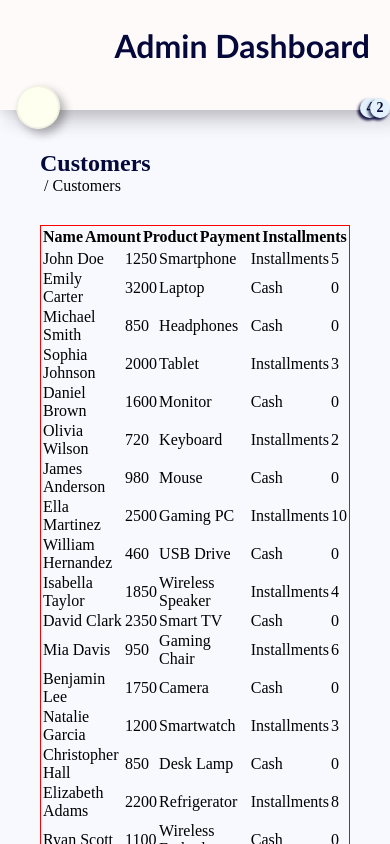
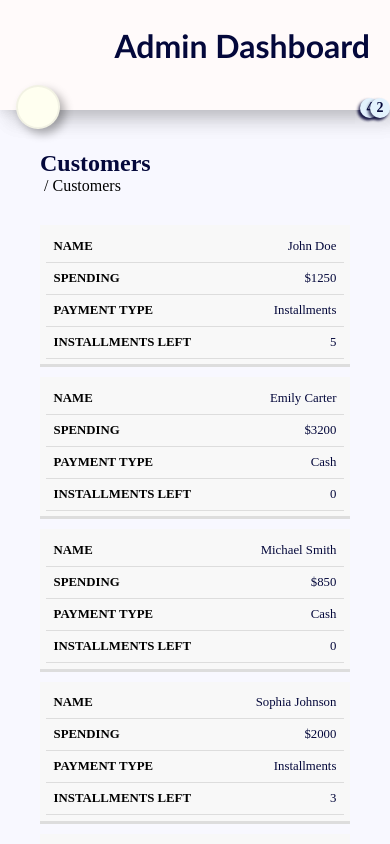
Before and after one commit to banuaggun/react-admin-dashboard, a React (Vite) app: page /customers in a window 390 px wide. Shown: the top 844 px of the page. Built offline with nearby package versions, Linux system fonts and the light colour scheme; some icons are missing.

Commit message:
Responsive table created

```diff
--- a/src/components/customer-elements/customer-table/CustomerTable.jsx
+++ b/src/components/customer-elements/customer-table/CustomerTable.jsx
@@ -5,11 +5,10 @@ const CustomerTable = ({ items }) => {
 
   return (
       <table className="customer-table">
-        <thead className="customer-table-head">
+        <thead className="customer-table-header">
           <tr>
             <th scope="col">Name</th>
             <th scope="col">Amount</th>
-            <th scope="col">Product</th>
             <th scope="col">Payment</th>
             <th scope="col">Installments</th>
           </tr>
@@ -17,19 +16,16 @@ const CustomerTable = ({ items }) => {
         <tbody>
           {items?.length > 0 && items.map((item) => (
             <tr key={item.id}>
-              <td scope="row">
+              <td data-label="name" scope="row">
                 <span>{item?.customer_name}</span>
               </td>
               <td data-label="spending" scope="row">
-                {item?.spending}
+                ${item?.spending}
               </td>
-              <td data-label="product" scope="row">
-                {item?.product}
-              </td>
-              <td data-label="payment_type" scope="row">
+              <td data-label="payment type" scope="row">
                 {item?.payment_type}
               </td>
-              <td data-label="installments_left" scope="row">
+              <td data-label="installments left" scope="row">
                 {item?.installments_left}
               </td>
             </tr>
--- a/src/components/customer-elements/customer-table/customer-table.css
+++ b/src/components/customer-elements/customer-table/customer-table.css
@@ -1,5 +1,184 @@
-table{
-    border:1px solid red;
-    display: flex;
-    flex-direction: column;
+.customer-table{
+  width: 100%;
+  margin: 0;
+  padding: 0;
+  table-layout: fixed;
+  border: none;
+  border-collapse: collapse;
 }
+
+.customer-table-header{
+  font-size:1rem;
+}
+
+.customer-table th{
+  color:#000;
+}
+
+table.customer-table tr{
+  background-color: #f8f8f8;
+  border: none;
+  text-transform: capitalize;
+}
+
+table.customer-table th,
+table.customer-table t{
+  text-align: left;
+}
+
+table.customer-table th{
+  color:#000;
+  font-size: 0.85em;
+  letter-spacing: 0.1em;
+  text-transform: uppercase;
+}
+
+table.customer-table td{
+  color:#04083b;
+}
+
+@media screen and (max-width:600px){
+  table.customer-table{
+    border:0;
+  }
+  table.customer-table thead{
+    border: none;
+    clip: rect(0 0 0 0);
+    height: 1px;
+    margin: -1px;
+    overflow: hidden;
+    padding: 0;
+    position: absolute;
+    width: 1px;
+  }
+  table.customer-table tr{
+    border-bottom: 3px solid #ddd;
+    display: block;
+    margin-bottom: 0.625em;
+    padding: 0.35em;
+  }
+  table.customer-table th,
+  table.customer-table td{
+    padding:0.625em;
+  }
+  table.customer-table td {
+    border-bottom: 1px solid #ddd;
+    display: block;
+    font-size: 0.8em;
+    text-align: right;
+  }
+  table.customer-table td::before {
+    content: attr(data-label);
+    float: left;
+    font-weight: bold;
+    text-transform: uppercase;
+    color:#000;
+  }
+  table.customer-table tbody tr:last-child {
+    border-bottom: 0;
+  }
+}
+
+@media screen and (min-width: 601px) and (max-width: 1024px) {
+    .customer-table thead {
+        display: none; /* Hides the header row */
+      }
+    .customer-table tbody tr {
+      display: block;
+      padding:4px 0;
+      border-bottom: 3px solid #ddd;
+    }
+
+    .customer-table th {
+      display: block;
+      font-weight: bold;
+      text-transform: uppercase;
+      padding:0;
+      color:#000;
+    }
+
+    .customer-table td {
+      display: block;
+      font-size: 1rem;
+      text-align: left;
+      position: relative;
+      padding:0;
+    }
+
+    table.customer-table th,
+    table.customer-table td {
+        padding: 8px 0;
+    }
+
+    .customer-table td[data-label="name"]::before,
+    .customer-table td[data-label="amount"]::before,
+    .customer-table td[data-label="payment type"]::before,
+    .customer-table td[data-label="installments left"]::before {
+      content: attr(data-label);
+      font-weight: bold;
+      text-transform: uppercase;
+      display: block;
+      margin-bottom:4px;
+      color:#000;
+    }
+
+    .customer-table td[data-label="name"],
+    .customer-table td[data-label="amount"] {
+      display: inline-block;
+      width: 48%;
+      vertical-align: top;
+    }
+
+    .customer-table td[data-label="payment type"],
+    .customer-table td[data-label="installments left"] {
+      display: inline-block;
+      width: 48%;
+      text-align: left;
+      vertical-align: top;
+    }
+    .customer-table tbody tr:last-child {
+        border-bottom: none;
+      }
+  }
+
+  @media only screen and (min-width:1025px) and (max-width:2600px){
+  .customer-table thead tr,
+  .customer-table tbody tr {
+    display: grid;
+    grid-template-columns: 0.6fr 1.2fr 1fr 1fr 1fr;
+
+
+    text-align: left;
+    border-bottom: 3px solid #ddd;
+
+  }
+
+  .customer-table th {
+    display: block;
+    font-weight: bold;
+    text-transform: uppercase;
+    text-align: left !important;
+    padding:0;
+  }
+
+  .customer-table td {
+    display: block;
+    font-size: 1rem;
+    text-align: left !important;
+    position: relative;
+    padding:0;
+  }
+
+  .customer-table thead tr th,
+  .customer-table tbody tr td {
+  text-align: left !important;
+}
+
+  table.customer-table th,
+  table.customer-table td {
+      padding: 8px 0;
+  }
+  .customer-table tbody tr:last-child {
+    border-bottom: none;
+  }
+}
```
